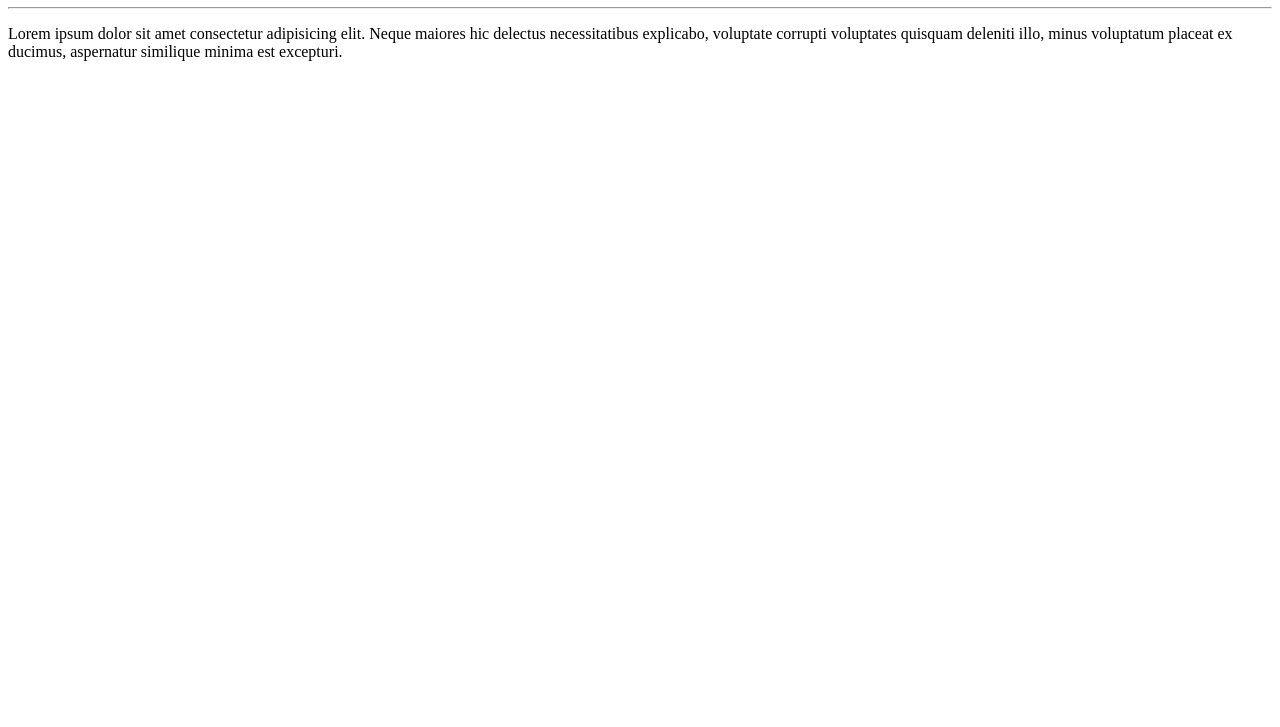
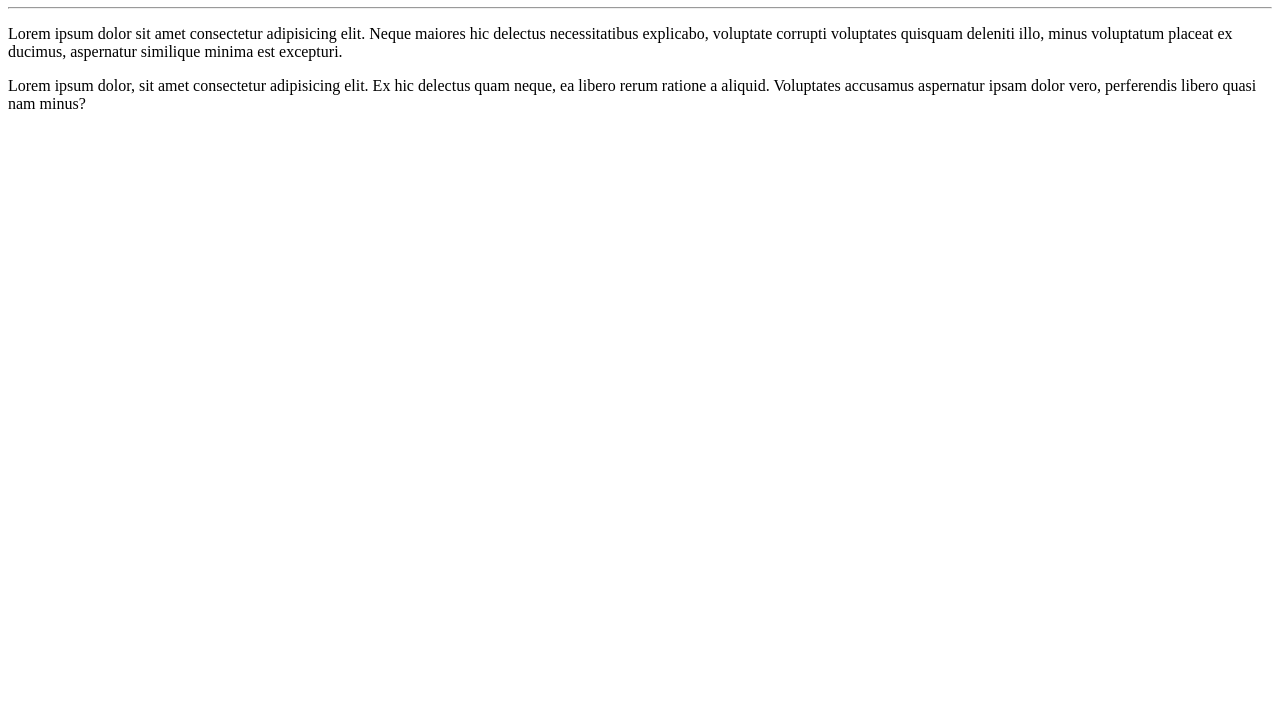
Before and after one commit to RodrigoToalhares/Ola-Mundo-Parte-II, a plain HTML site: page site exemplo/index.html in a window 1280 px wide. Shown: the part 73-800 px from the top of the page. Drawn offline with Linux system fonts and the light colour scheme.

Commit message:
Adicionei um parágrafo

```diff
--- a/site exemplo/index.html
+++ b/site exemplo/index.html
@@ -10,5 +10,6 @@
     <h1>Olá , Mundo</h1>
     <hr>
     <p>Lorem ipsum dolor sit amet consectetur adipisicing elit. Neque maiores hic delectus necessitatibus explicabo, voluptate corrupti voluptates quisquam deleniti illo, minus voluptatum placeat ex ducimus, aspernatur similique minima est excepturi.</p>
+    <P>Lorem ipsum dolor, sit amet consectetur adipisicing elit. Ex hic delectus quam neque, ea libero rerum ratione a aliquid. Voluptates accusamus aspernatur ipsam dolor vero, perferendis libero quasi nam minus?</P>
 </body>
 </html>
```
